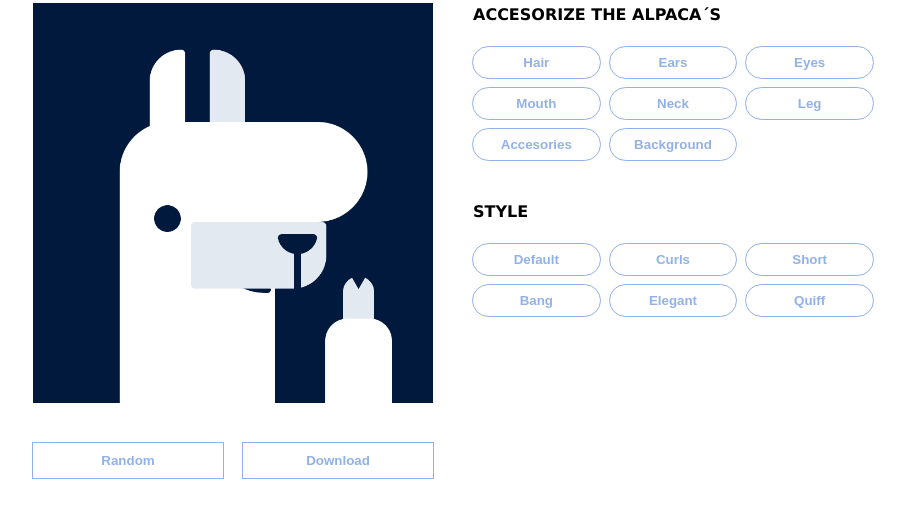
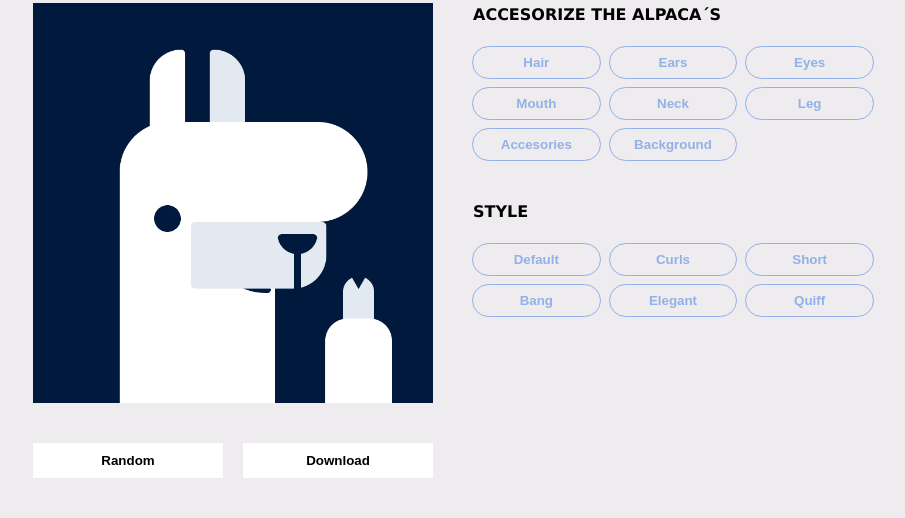
Before and after one commit to MBaktygul/alpaca-image-generator, a plain HTML site: page index.html in a window 1280 px wide. Shown: the part 194-712 px from the top of the page, without its empty margins (187-1092 px from the left). Drawn offline with Linux system fonts and the light colour scheme.

Commit message:
update body background color and enhance button focus styles

```diff
--- a/style.css
+++ b/style.css
@@ -115,7 +115,7 @@ svg {
 }
 
 body {
-	background-color: var(--bg-color);
+	background-color: var(--color);
 	height: 100vh;
 	display: flex;
 	font-family: Verdana, Geneva, Tahoma, sans-serif;
@@ -269,4 +269,8 @@ button:focus {
 	border-radius: 0;
 	width: 100%;
 	padding: 10px 10px;
+	outline: 0;
+	background-color: white;
+	color: black;
+	font-weight: 700;
 }
```
